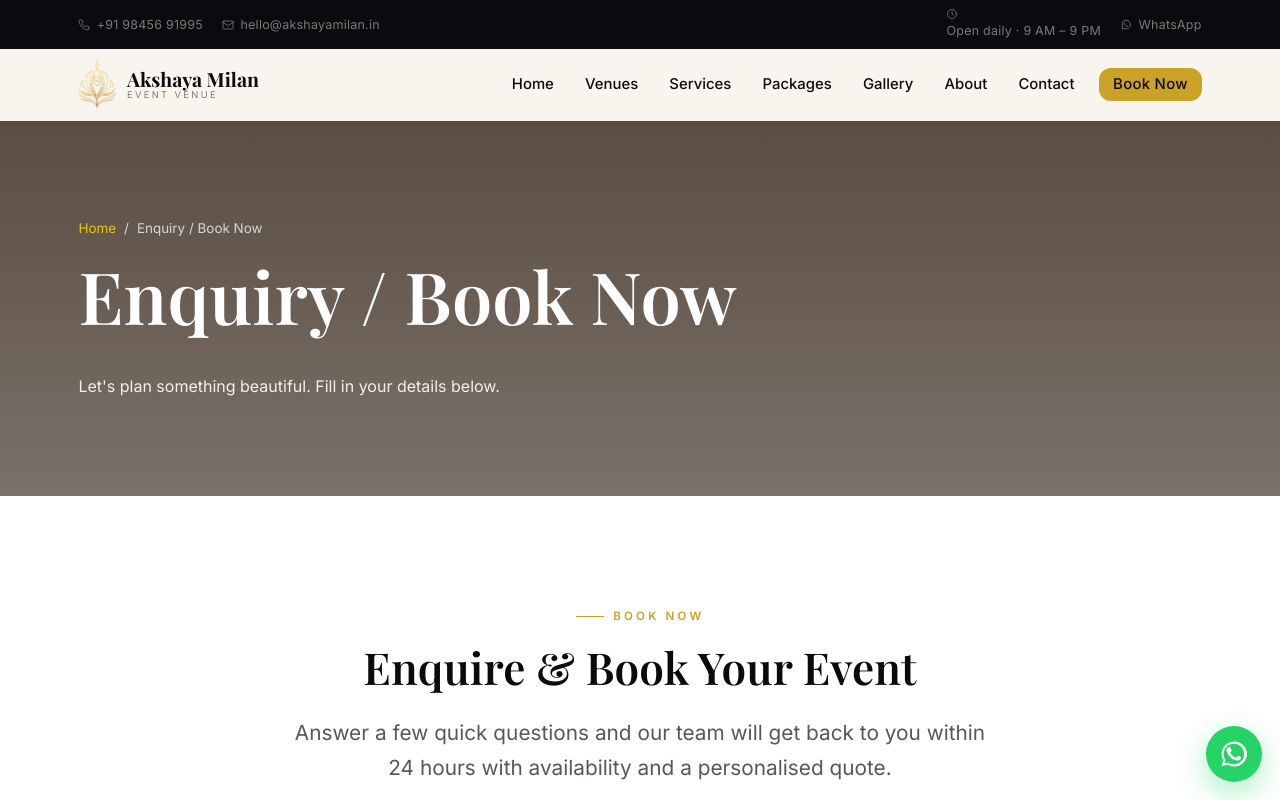
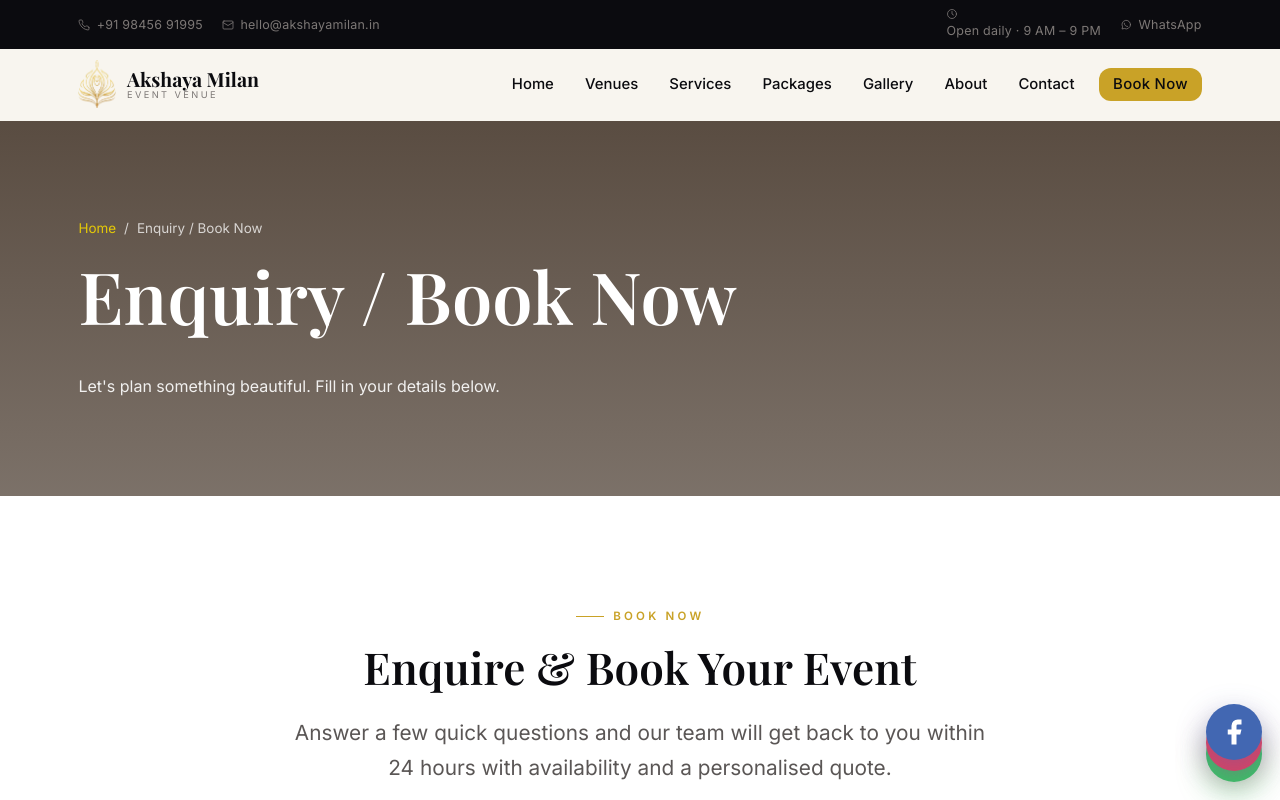
Before and after one commit to Tejashr77/Akshaya-Milan, a plain HTML site: page enquiry.html in a window 1280 px wide. Shown: the top 800 px of the page. Drawn offline with nearby package versions, Linux system fonts and the light colour scheme; a web font is replaced by a local one.

Commit message:
Add floating WhatsApp/Instagram/Facebook icons

```diff
--- a/assets/css/styles.css
+++ b/assets/css/styles.css
@@ -581,6 +581,26 @@ p { margin: 0 0 1rem; }
 .wa-float:hover { transform: scale(1.08); color: #fff; }
 .wa-float svg { width: 30px; height: 30px; }
 
+/* ---------- Floating Instagram ---------- */
+.wa-instagram {
+  position: fixed; right: 1.1rem; bottom: 1.8rem; z-index: 900;
+  width: 56px; height: 56px; border-radius: 50%; background: #E4405F; color: #fff;
+  display: grid; place-items: center; box-shadow: 0 10px 30px rgba(226,64,95,.4);
+  transition: transform .25s var(--ease);
+}
+.wa-instagram:hover { transform: scale(1.08); color: #fff; }
+.wa-instagram svg { width: 30px; height: 30px; }
+
+/* ---------- Floating Facebook ---------- */
+.wa-facebook {
+  position: fixed; right: 1.1rem; bottom: 2.5rem; z-index: 900;
+  width: 56px; height: 56px; border-radius: 50%; background: #4267B2; color: #fff;
+  display: grid; place-items: center; box-shadow: 0 10px 30px rgba(66,103,178,.4);
+  transition: transform .25s var(--ease);
+}
+.wa-facebook:hover { transform: scale(1.08); color: #fff; }
+.wa-facebook svg { width: 30px; height: 30px; }
+
 /* ---------- Reveal animation ---------- */
 .reveal { opacity: 0; transform: translateY(24px); transition: opacity .7s var(--ease), transform .7s var(--ease); }
 .reveal.in { opacity: 1; transform: none; }
--- a/enquiry.html
+++ b/enquiry.html
@@ -182,7 +182,15 @@
       </div>
     </div>
   </footer>
-  <a class="wa-float" href="https://wa.me/919019219974" target="_blank" rel="noopener" aria-label="Chat on WhatsApp"><svg viewBox="0 0 24 24" fill="currentColor"><path d="M17.4 14.4c-.3-.15-1.8-.9-2-1-.3-.1-.5-.15-.7.15-.2.3-.8 1-.9 1.2-.2.2-.3.2-.6.1-.3-.15-1.3-.5-2.4-1.5-.9-.8-1.5-1.8-1.7-2.1-.2-.3 0-.5.1-.6l.5-.6c.1-.2.2-.3.3-.5.1-.2 0-.4 0-.5 0-.15-.7-1.6-.9-2.2-.2-.6-.5-.5-.7-.5h-.6c-.2 0-.5.1-.8.4-.3.3-1 1-1 2.4s1 2.8 1.2 3c.15.2 2 3 4.8 4.3.7.3 1.2.5 1.6.6.7.2 1.3.2 1.8.1.5-.1 1.8-.7 2-1.5.3-.7.3-1.4.2-1.5-.1-.1-.3-.2-.6-.3Z"/><path d="M12 2a10 10 0 0 0-8.6 15l-1.3 4.7 4.8-1.3A10 10 0 1 0 12 2Zm0 18.2c-1.6 0-3.1-.4-4.4-1.2l-.3-.2-2.9.8.8-2.8-.2-.3A8.2 8.2 0 1 1 12 20.2Z"/></svg></a>
+  <a class="wa-float" href="https://wa.me/919019219974" target="_blank" rel="noopener" aria-label="Chat on WhatsApp">
+    <svg viewBox="0 0 24 24" fill="currentColor"><path d="M17.4 14.4c-.3-.15-1.8-.9-2-1-.3-.1-.5-.15-.7.15-.2.3-.8 1-.9 1.2-.2.2-.3.2-.6.1-.3-.15-1.3-.5-2.4-1.5-.9-.8-1.5-1.8-1.7-2.1-.2-.3 0-.5.1-.6l.5-.6c.1-.2.2-.3.3-.5.1-.2 0-.4 0-.5 0-.15-.7-1.6-.9-2.2-.2-.6-.5-.5-.7-.5h-.6c-.2 0-.5.1-.8.4-.3.3-1 1-1 2.4s1 2.8 1.2 3c.15.2 2 3 4.8 4.3.7.3 1.2.5 1.6.6.7.2 1.3.2 1.8.1.5-.1 1.8-.7 2-1.5.3-.7.3-1.4.2-1.5-.1-.1-.3-.2-.6-.3Z"/><path d="M12 2a10 10 0 0 0-8.6 15l-1.3 4.7 4.8-1.3A10 10 0 1 0 12 2Zm0 18.2c-1.6 0-3.1-.4-4.4-1.2l-.3-.2-2.9.8.8-2.8-.2-.3A8.2 8.2 0 1 1 12 20.2Z"/></svg>
+</a>
+<a class="wa-instagram" href="https://www.instagram.com/akshaya_milan" target="_blank" rel="noopener" aria-label="Instagram">
+    <svg viewBox="0 0 24 24" fill="none" stroke="currentColor" stroke-width="1.7"><rect x="2" y="2" width="20" height="20" rx="5"/><circle cx="12" cy="12" r="4.2"/><circle cx="17.5" cy="6.5" r="1.2" fill="currentColor" stroke="none"/></svg>
+</a>
+<a class="wa-facebook" href="https://facebook.com" target="_blank" rel="noopener" aria-label="Facebook">
+    <svg viewBox="0 0 24 24" fill="currentColor"><path d="M18 2h-3a5 5 0 0 0-5 5v3H7v4h3v8h4v-8h3l1-4h-4V7a1 1 0 0 1 1-1h3z"/></svg>
+</a>
   <script src="assets/js/main.js" defer></script>
 </body>
 </html>
```
Also changed, not shown: about.html (+9 -1 lines), gallery.html (+9 -1 lines), index.html (+8 -2 lines), services.html (+9 -1 lines).
